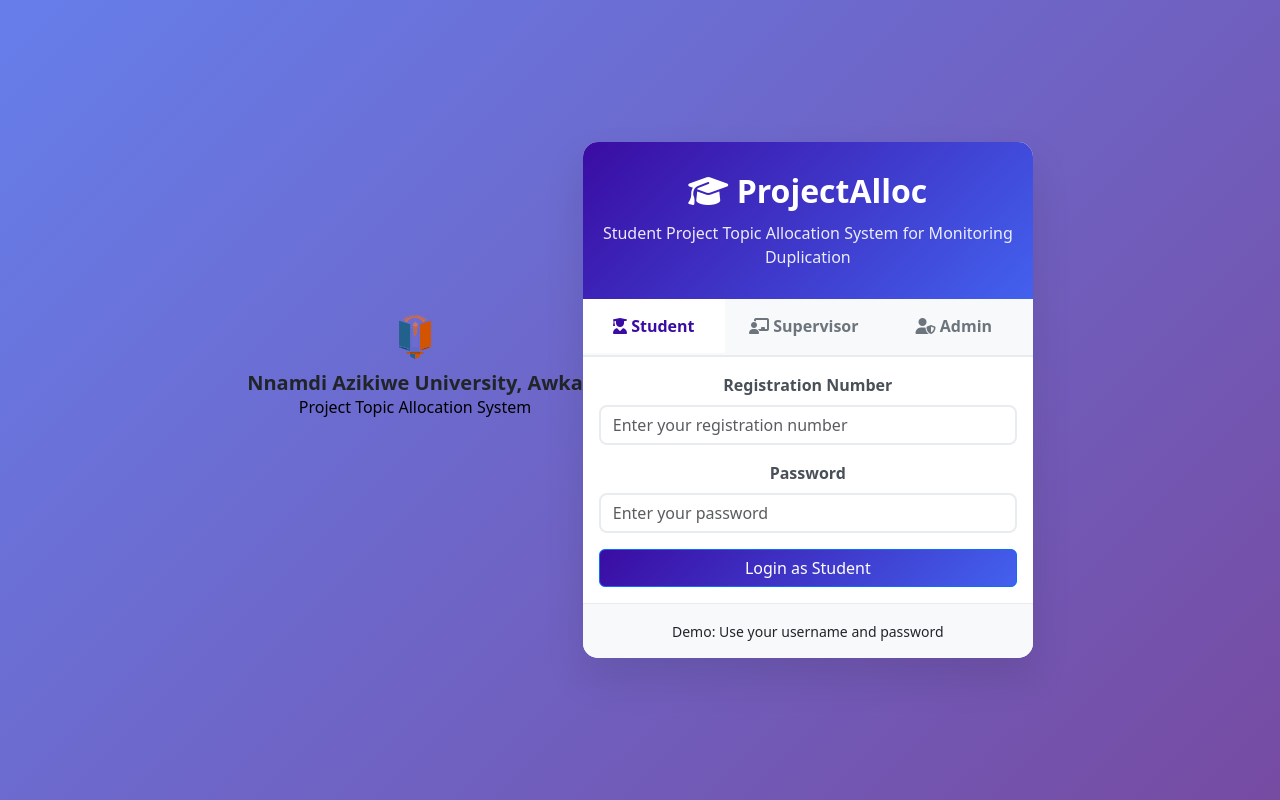
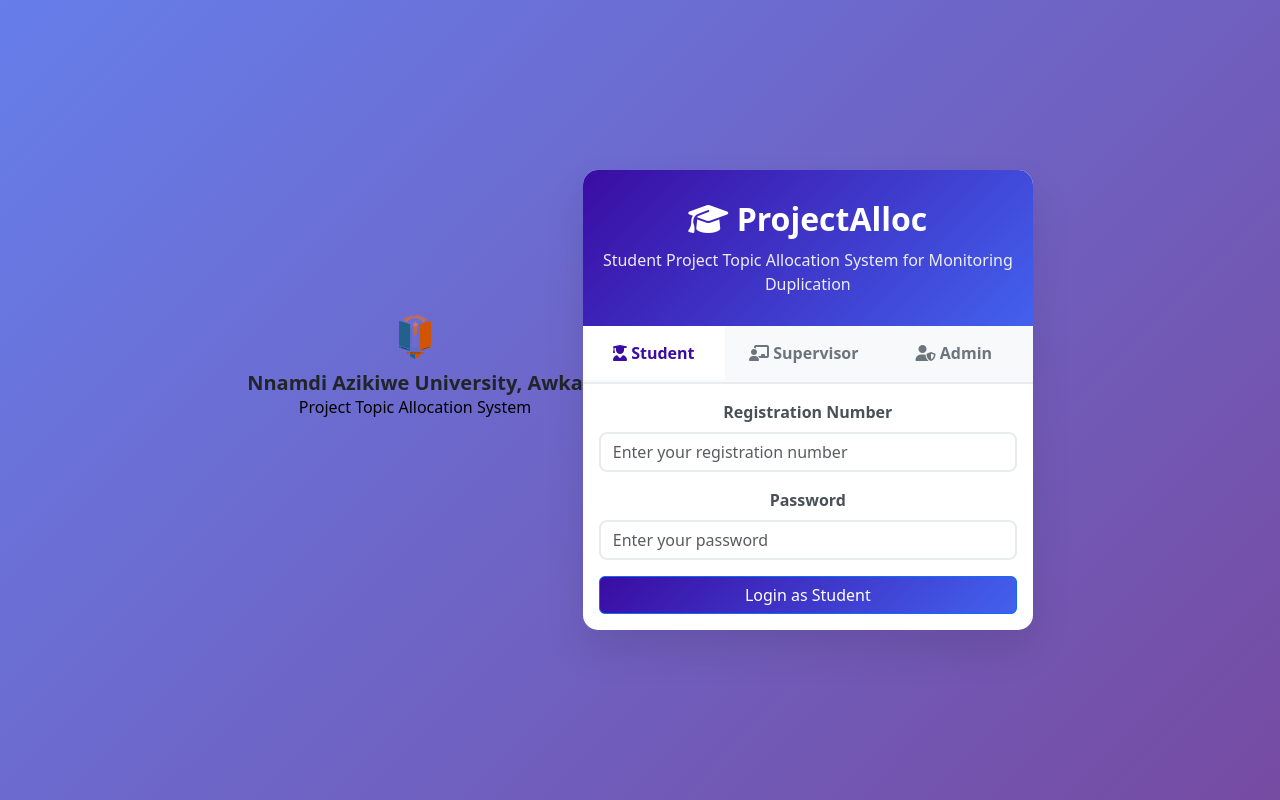
Before and after one commit to Amarachi19-Eto/project-allocation-frontend, a React (Create React App) app: page / in a window 1280 px wide. Built offline with nearby package versions, Linux system fonts and the light colour scheme.

Commit message:
Remove demo text from login page for cleaner interface

```diff
--- a/src/components/Login/Login.js
+++ b/src/components/Login/Login.js
@@ -201,7 +201,7 @@
                 />
               </FormGroup>
               <Button color="primary" block disabled={loading}>
-                {loading ? <Spinner size="sm" /> : 'Login as Administrator'} {/* FIXED THIS LINE */}
+                {loading ? <Spinner size="sm" /> : 'Login as Administrator'}
               </Button>
             </Form>
           </TabPane>
@@ -209,11 +209,7 @@
 
         {error && <Alert color="danger" className="mt-3">{error}</Alert>}
 
-        <div className="login-footer">
-          <p className="text-center mb-0">
-            <small>Demo: Use your username and password</small>
-          </p>
-        </div>
+        {/* Demo text removed - cleaner interface */}
       </div>
     </div>
   );
```
